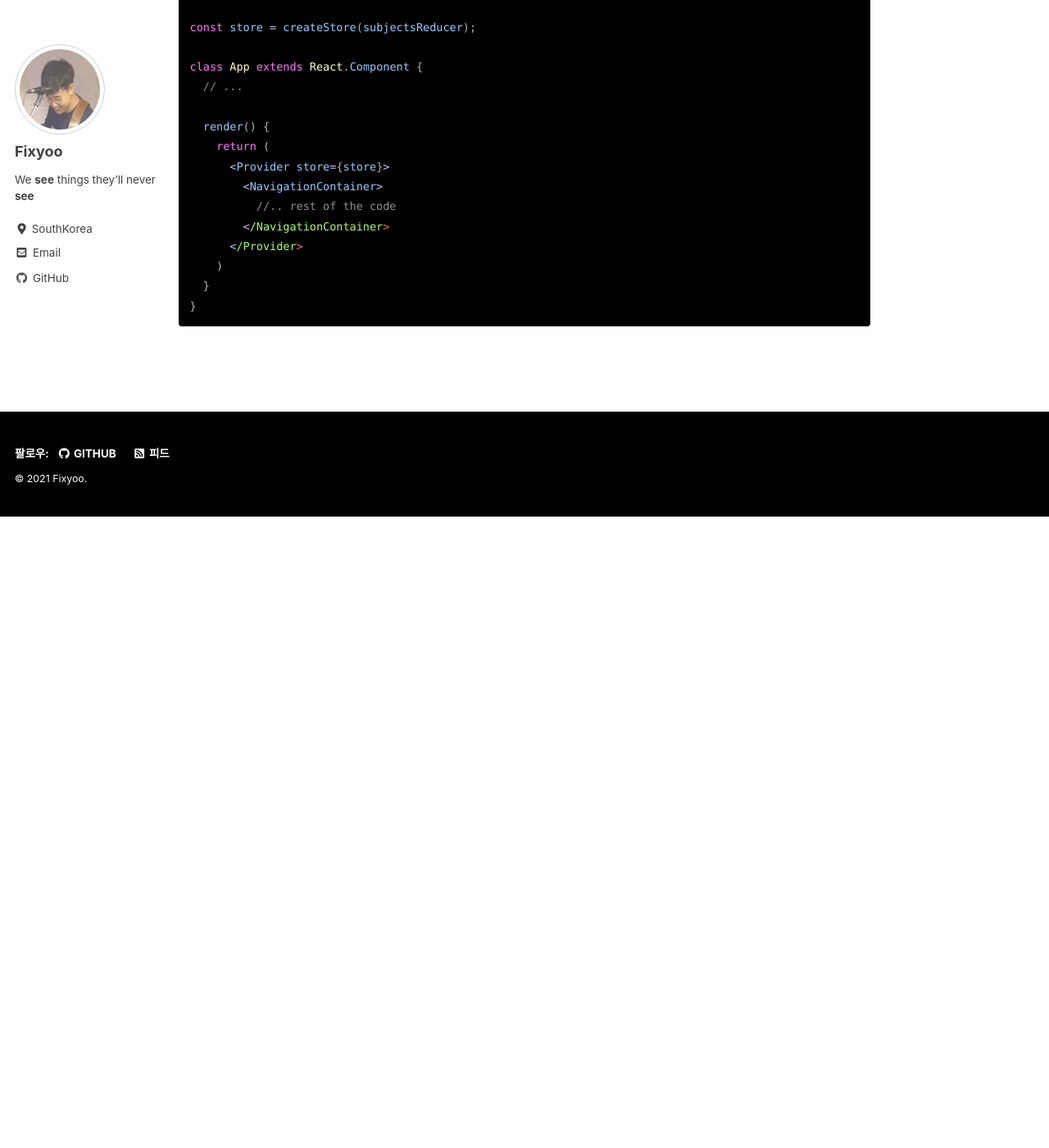
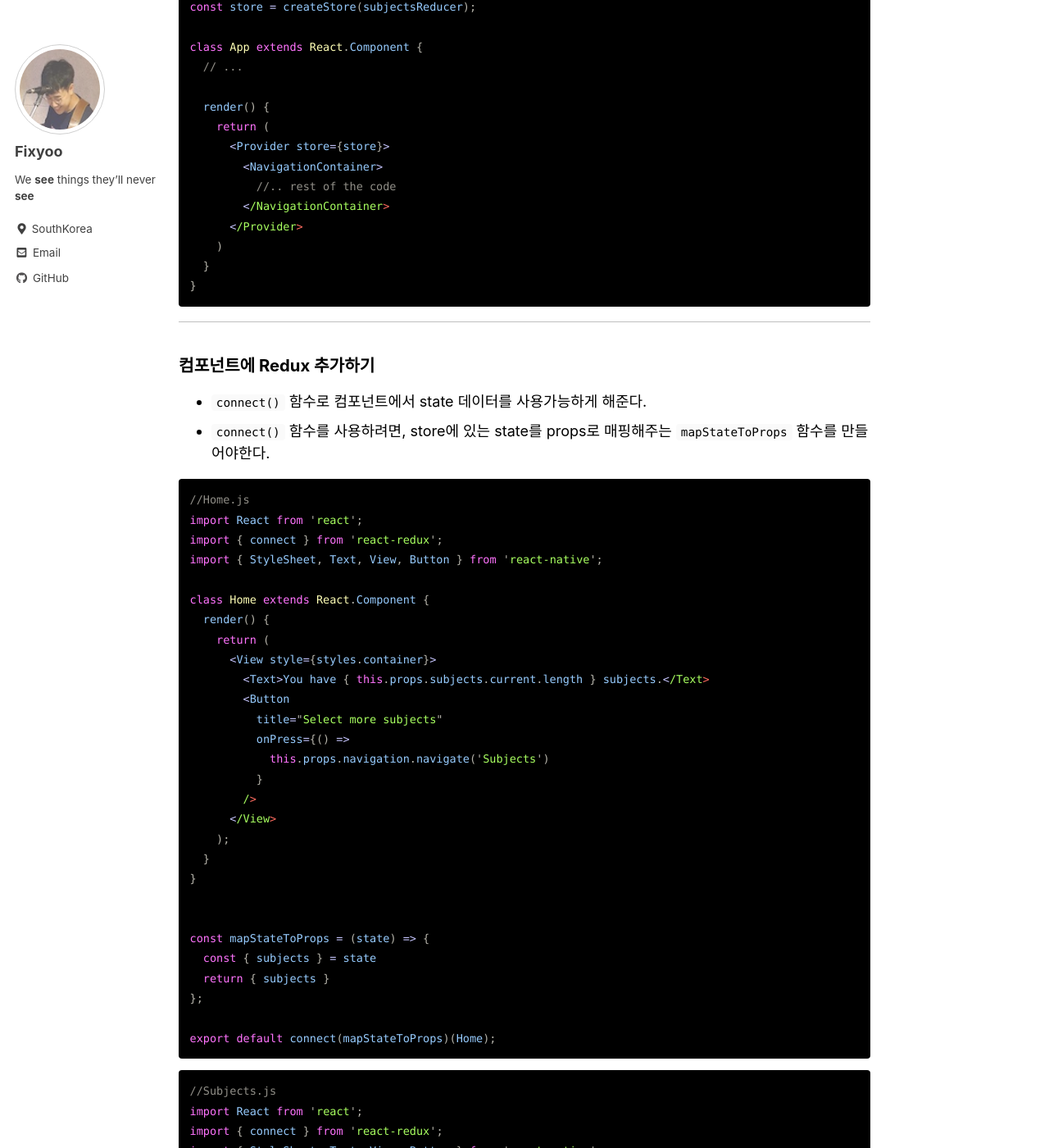
Before and after one commit to dbwnsgur741/dbwnsgur741.github.io, a Jekyll site: the page built from _posts/2021-12-20-[ReactNative]Redux.md, in a window 1280 px wide and 1400 px high, scrolled down 8677 px. Shown: the whole window at 82% size. Built offline with Jekyll 4.4.1, drawn with Linux system fonts in a browser that asks for light colours; cached includes are drawn as plain includes; before the commit the page ends 9307 px from its top, so only the background shows below that; some of the changed text lies outside the part shown.

Commit message:
finish redux

````diff
--- a/_posts/2021-12-20-[ReactNative]Redux.md
+++ b/_posts/2021-12-20-[ReactNative]Redux.md
@@ -5,6 +5,19 @@
     - Redux
 tags:
     - Redux
+gallery:
+  - url: /assets/images/redux_1.png
+    image_path: /assets/images/redux_1.png
+    alt: "placeholder image 1"
+    title: "Image 1 title caption"
+  - url: /assets/images/redux_2.png
+    image_path: /assets/images/redux_2.png
+    alt: "placeholder image 2"
+    title: "Image 2 title caption"
+  - url: /assets/images/redux_3.png
+    image_path: /assets/images/redux_3.png
+    alt: "placeholder image 3"
+    title: "Image 3 title caption"
 ---
 
 Redux
@@ -317,7 +330,7 @@
 1) SubjectsActions.js 파일 생성
 
 ```javascript
-export default addSubject = subjectsIndex => (
+export const addSubject = subjectsIndex => (
   {
     type: 'SELECT_SUBJECT',
     payload: subjectsIndex,
@@ -340,7 +353,6 @@
       const { current,  all_subjects,} = state;
 
       //remove a subject from the all_subjects array
-
       const addedSubject = all_subjects.splice(action.payload, 1);
 
       // put subject in current array
@@ -399,3 +411,120 @@
   }
 }
 ```
+---
+
+### 컴포넌트에 Redux 추가하기
+
+- ```connect()``` 함수로 컴포넌트에서 state 데이터를 사용가능하게 해준다.
+- ```connect()``` 함수를 사용하려면, store에 있는 state를 props로 매핑해주는 ```mapStateToProps``` 함수를 만들어야한다.
+
+```javascript
+//Home.js
+import React from 'react';
+import { connect } from 'react-redux';
+import { StyleSheet, Text, View, Button } from 'react-native';
+
+class Home extends React.Component {
+  render() {
+    return (
+      <View style={styles.container}>
+        <Text>You have { this.props.subjects.current.length } subjects.</Text>
+        <Button
+          title="Select more subjects"
+          onPress={() =>
+            this.props.navigation.navigate('Subjects')
+          }
+        />
+      </View>
+    );
+  }
+}
+
+
+const mapStateToProps = (state) => {
+  const { subjects } = state
+  return { subjects }
+};
+
+export default connect(mapStateToProps)(Home);
+```
+
+```javascript
+//Subjects.js
+import React from 'react';
+import { connect } from 'react-redux';
+import { StyleSheet, Text, View, Button } from 'react-native';
+
+class Subjects extends React.Component {
+  render() {
+    return (
+      <View style={styles.container}>
+        <Text>My Subjects!</Text>
+        />
+      </View>
+    );
+  }
+}
+
+//...
+
+const mapStateToProps = (state) => {
+  const { subjects } = state
+  return { subjects }
+};
+
+export default connect(mapStateToProps)(Subjects);
+```
+
+---
+
+### store에 액션 전송
+
+- ```dispatch``` 함수를 통하여 스토어에 액션을 전달한다.
+
+```javascript
+import React from 'react';
+import { connect } from 'react-redux';
+import { StyleSheet, Text, View, Button } from 'react-native';
+import { addSubject } from './SubjectsActions';
+
+class Subjects extends React.Component {
+  render() {
+    return (
+      <View style={styles.container}>
+        <Text>Select Subjects Below!</Text>
+        {
+          this.props.subjects.all_subjects.map((subject, index) => (
+            <Button
+              key={ subject }
+              title={ `Add ${ subject }` }
+              onPress={() =>
+                this.props.dispatch(addSubject(index))
+              }
+            />
+          ))
+        }
+        <Button
+          title="Back to home"
+          onPress={() =>
+            this.props.navigation.navigate('Home')
+          }
+        />
+      </View>
+    )
+  }
+}
+```
+---
+
+### 완성된 화면
+
+
+{% include gallery %}
+
+---
+
+###### 참고
+
+[완성코드](https://github.com/dbwnsgur741/redux_tutorial)<br>
+[using-redux-in-a-react-native-app](https://code.tutsplus.com/tutorials/using-redux-in-a-react-native-app--cms-36001)<br>
````
Also changed, not shown: assets/images/redux_1.png (added), assets/images/redux_2.png (added), assets/images/redux_3.png (added), 4 other files.
